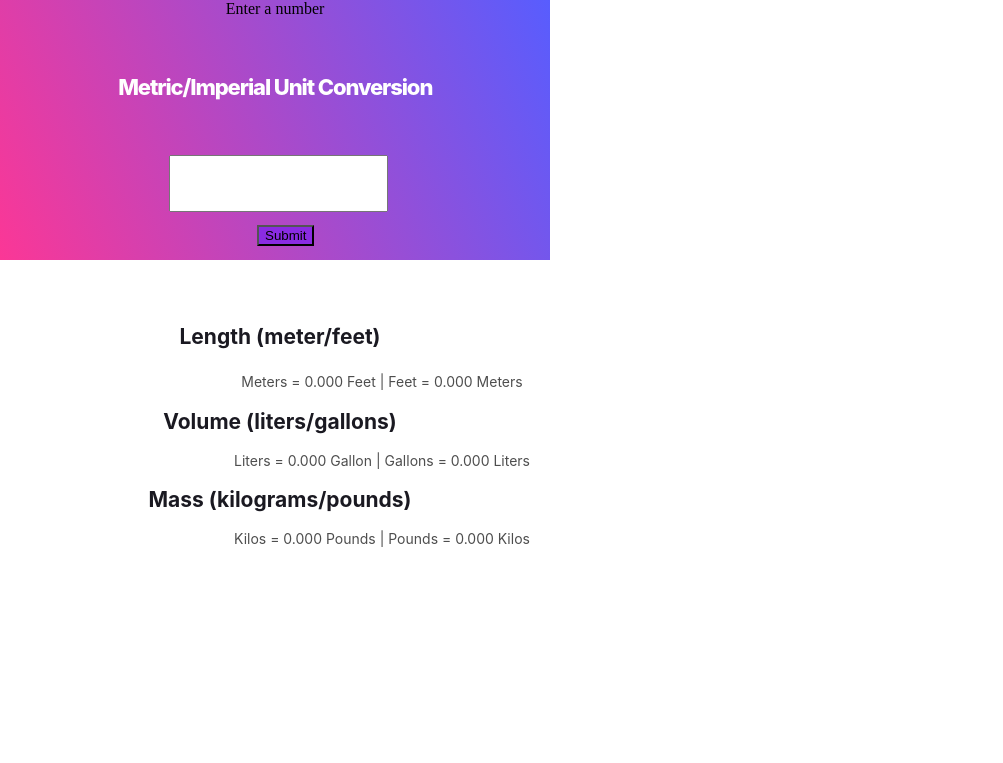
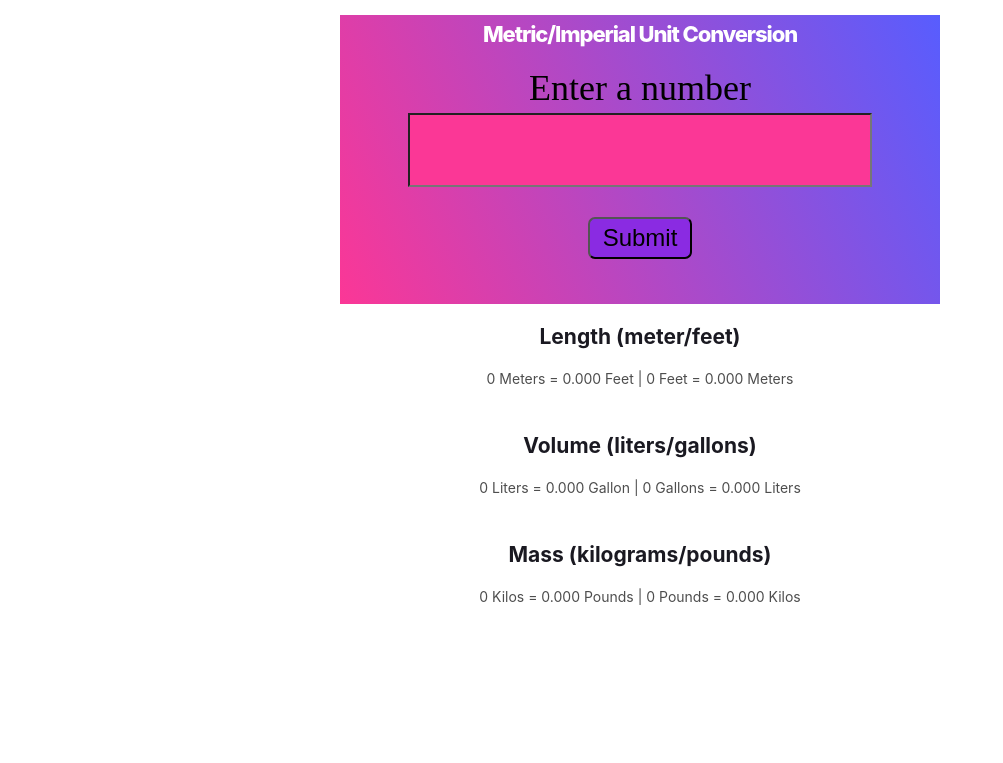
Before and after one commit to notjoshsaylor/unit-calculator, a plain HTML site: page index.html in a window 1280 px wide. Shown: the whole page, without its empty margins (0-1003 px from the left). Drawn offline with Linux system fonts and the light colour scheme.

Commit message:
reworking functionality

```diff
--- a/index.css
+++ b/index.css
@@ -1,3 +1,45 @@
+body{
+    margin: 0 ;
+
+}
+.hero{
+    margin: 0 auto;
+    width: 600px;
+    height: auto;
+    display: block;
+    padding-bottom: 15px;
+    text-align: center;
+    background: linear-gradient(246.26deg, #585DFE 0%, #FB3796 100%);
+}
+label{
+    display: block;
+    text-align: center;
+    font-size: 36px;
+    padding-bottom: 4px;
+}
+input{
+    width: 450px;
+    height: auto;
+    justify-content: center;
+    padding: 5px;
+    font-family: inter;
+    font-style: normal;
+    font-weight: 800;
+    font-size: 50px;
+    line-height: 24px;
+    text-align: center;
+    color: black;
+    background-color: #FB3796;
+}
+button{
+    display: block;
+    margin: 30px auto;
+    padding: 5px 13px;
+    background-color: blueviolet;
+    font-size: 24px;
+    border-radius: 7px;
+
+}
 p{
     color:rgb(17, 4, 4);
 }
@@ -11,64 +53,23 @@ h1{
     letter-spacing: -0.05em;
     color: #fff;
     text-align: center;
-    position: absolute;
-    width: 448.4px;
-    height: 38px;
-    left: 51px;
-    top: 53px;
+
     margin-top: 45;
 }
-h3{
-    position: absolute;
-    top: 150px;
-    left: 300px;
-}
-input{
-    position: absolute;
-    width: 211px;
-    height: 51.3px;
-    left: 169px;
-    top: 155px;
-    font-family: inter;
-    font-style: normal;
-    font-weight: 800;
-    font-size: 97.5723;
-    line-height: 24px;
-    text-align: center;
-    color: black;
+
+.all{
+    display: flexbox;
+    justify-content: center;
 }
 
-button{
-    position: absolute;
-    left: 257px;
-    top: 225px;
-    background-color: blueviolet;
-}
-.hero{
-    text-align: center;
-    position: absolute;
-    width: 550px;
-    height: 260px;
-    left: 0;
-    top: 0;
-    background: linear-gradient(246.26deg, #585DFE 0%, #FB3796 100%);
-}
 
 .container{
-    position: absolute;
-    width: 550px;
-    height: 500px;
-    left: 0px;
-    top: 260px;
+
     background: white;
 
 }
 .length{
-    position: absolute;
-    width: 346px;
-    height: 25px;
-    left: 102px;
-    top: 45px;
+
     font-family: inter;
     font-style: normal;
     font-weight: 600;
@@ -79,11 +80,7 @@ button{
     padding: 5px;
 }
 .lencol{
-    position: absolute;
-    width: 346px;
-    height: 25px;
-    left: 102px;
-    top: 48px;
+
     font-family: inter;
     font-style: normal;
     font-weight: 400;
@@ -95,11 +92,7 @@ button{
 }
 
 .volume{
-    position: absolute;
-    width: 346px;
-    height: 25px;
-    left: 102px;
-    top: 130px;
+
     font-family: inter;
     font-style: normal;
     font-weight: 600;
@@ -111,11 +104,7 @@ button{
 }
 
 .volcol{
-    position: absolute;
-    width: 346px;
-    height: 25px;
-    left: 102px;
-    top: 42px;
+
     font-family: inter;
     font-style: normal;
     font-weight: 400;
@@ -127,11 +116,7 @@ button{
 }
 
 .mass{
-    position: absolute;
-    width: 346px;
-    height: 25px;
-    left: 102px;
-    top: 208px;
+
     font-family: inter;
     font-style: normal;
     font-weight: 600;
@@ -143,11 +128,7 @@ button{
 }
 
 .masscol{
-    position: absolute;
-    width: 346px;
-    height: 25px;
-    left: 102px;
-    top: 42px;
+
     font-family: inter;
     font-style: normal;
     font-weight: 400;
--- a/index.html
+++ b/index.html
@@ -9,11 +9,12 @@
 
 </head>
 <body>
+    <div class="all">
         <div class="hero">
                 <h1>Metric/Imperial Unit Conversion</h1>
-            <label">Enter a number</label>
+                <label>Enter a number</label>
             <input id="input" type="number">
-           <button id="btn" onclick="getNum()">Submit</button>
+            <button id="btn" >Submit</button>
 
         </div><!--close hero-->
         <div class="container">
@@ -33,6 +34,7 @@
                     <p class="masscol" id="mass-el">space</p>
             </div>
         </div><!--close container-->
+</div>
     <script src="index.js"></script>
 </body>
 </html>
--- a/index.js
+++ b/index.js
@@ -1,25 +1,41 @@
-const input = document.getElementById("input").value;
-const num = input;
-const meter = (num * 3.28084).toFixed(3);
-const feet = (num * 0.3048).toFixed(3);
-const kilo = (num * 2.20462).toFixed(3);
-const pound = (num * 0.453592).toFixed(3);
-const liter = (num * 0.264172).toFixed(3);
-const gallon = (num * 3.78541).toFixed(3);
+let num = 0
+const input = document.getElementById("input")
+const btn = document.getElementById("btn")
+let meter = (num * 3.28084).toFixed(3)
+const feet = (num * 0.3048).toFixed(3)
+const kilo = (num * 2.20462).toFixed(3)
+const pound = (num * 0.453592).toFixed(3)
+const liter = (num * 0.264172).toFixed(3)
+const gallon = (num * 3.78541).toFixed(3)
 
-const lenEl = document.getElementById("len-el");
-const volEl = document.getElementById("vol-el");
-const massEl = document.getElementById("mass-el");
-const button = document.getElementById("btn");
+const lenEl = document.getElementById("len-el")
+const volEl = document.getElementById("vol-el")
+const massEl = document.getElementById("mass-el")
+const button = document.getElementById("btn")
 
 
+function render(){
+    lenEl.textContent = `${num} Meters = ${feet} Feet | ${num} Feet = ${meter} Meters`
+    volEl.textContent = `${num} Liters = ${gallon} Gallon | ${num} Gallons = ${liter} Liters`
+    massEl.textContent = `${num} Kilos = ${pound} Pounds | ${num} Pounds = ${kilo} Kilos`
+}
 
-lenEl.textContent = `${num} Meters = ${feet} Feet | ${num} Feet = ${meter} Meters`;
-volEl.textContent = `${num} Liters = ${gallon} Gallon | ${num} Gallons = ${liter} Liters`
-massEl.textContent = `${num} Kilos = ${pound} Pounds | ${num} Pounds = ${kilo} Kilos`
+btn.addEventListener("click", function(){
+    num = input.value
+    let meter = (num * 3.28084).toFixed(3)
+    const feet = (num * 0.3048).toFixed(3)
+    const kilo = (num * 2.20462).toFixed(3)
+    const pound = (num * 0.453592).toFixed(3)
+    const liter = (num * 0.264172).toFixed(3)
+    const gallon = (num * 3.78541).toFixed(3)
+    console.log(feet)
+    lenEl.textContent += `${num} Meters = ${feet} Feet | ${num} Feet = ${meter} Meters`
+    volEl.textContent += `${num} Liters = ${gallon} Gallon | ${num} Gallons = ${liter} Liters`
+    massEl.textContent += `${num} Kilos = ${pound} Pounds | ${num} Pounds = ${kilo} Kilos`
+    render()
+})
 
-function getNum() {
+function calculate(){
 
-   console.log(num)
-
-  }
+}
+render()
```
Lines whose indentation alone changed are shown as unchanged.
